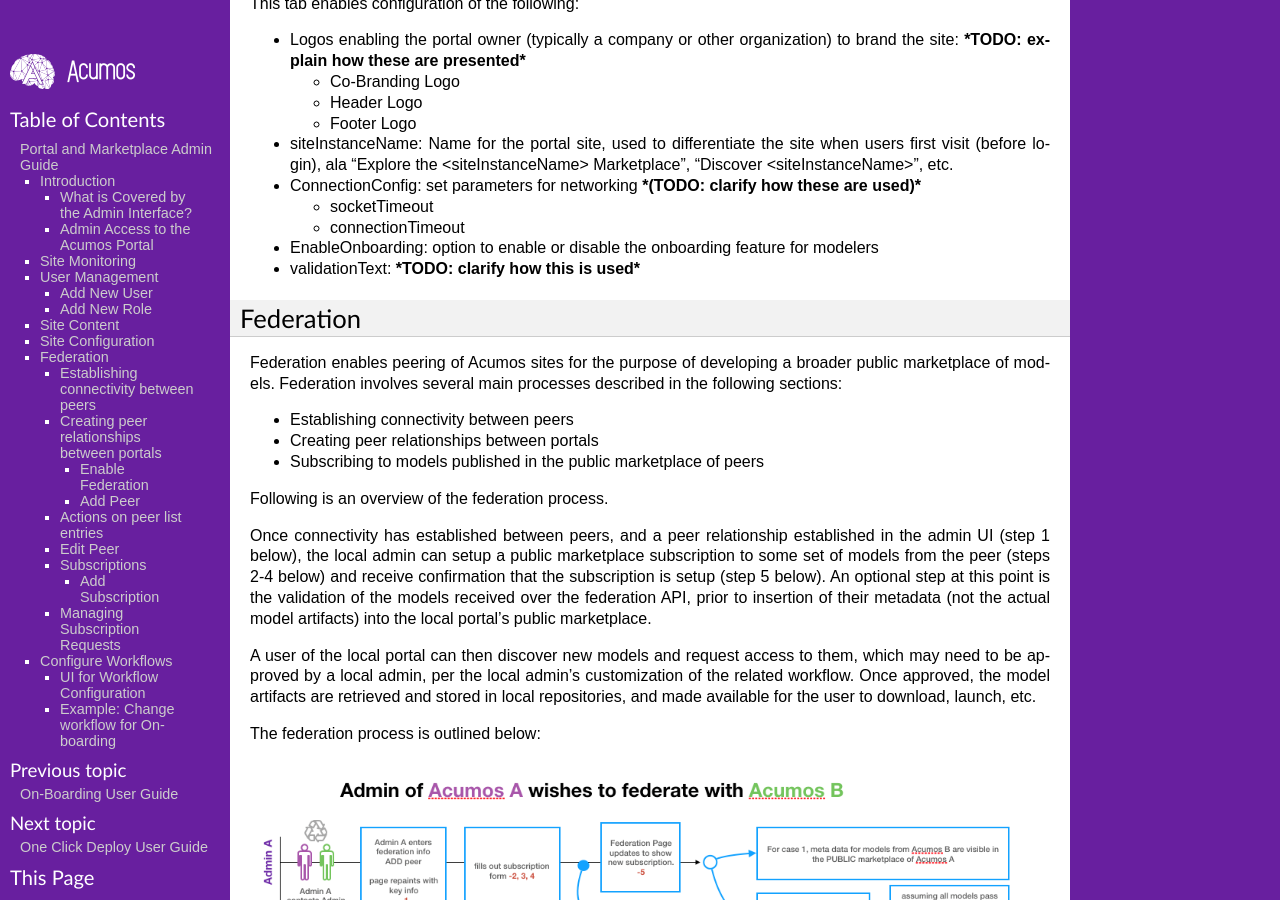
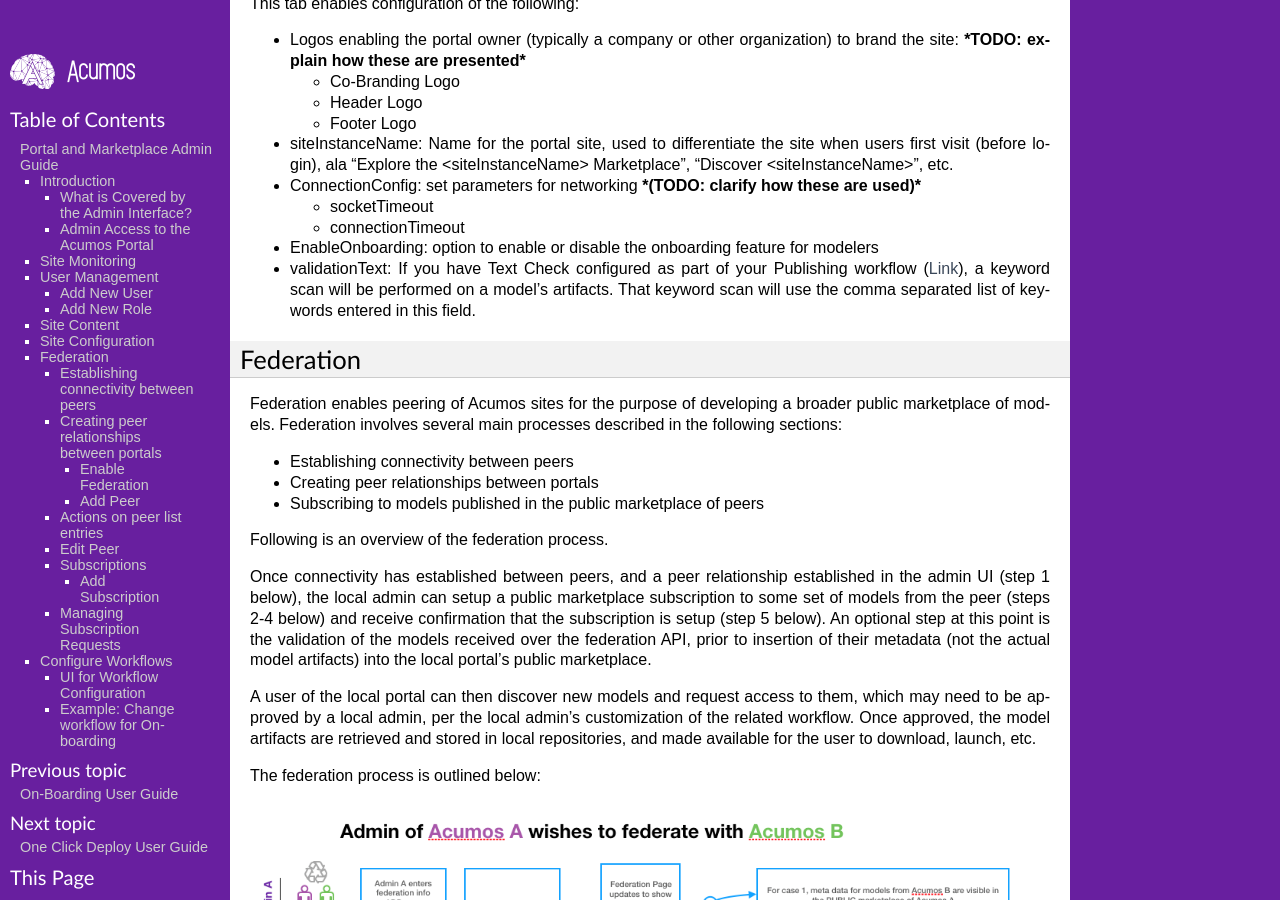
Before and after one commit to acumos/documentation, a Sphinx documentation site: the page built from docs/AcumosUser/portal-admin/user-guide.rst, in a window 1280 px wide and 900 px high, scrolled down 3059 px. Built offline with Sphinx 7.4.7, drawn with Linux system fonts in a browser that asks for light colours; pages that are not in the unit, such as notebooks, are missing from menus.

Commit message:
Add explanation of validationText label
Issue: ACUMOS-538

Change-Id: I0b1bff117b3b92638f04b1a618203c747c01f590
Signed-off-by: Aimee Ukasick <aimeeu.opensource@gmail.com>

```diff
--- a/docs/AcumosUser/portal-admin/user-guide.rst
+++ b/docs/AcumosUser/portal-admin/user-guide.rst
@@ -185,7 +185,7 @@
 -  EnableOnboarding: option to enable or disable the onboarding feature
    for modelers
 
--  validationText: ***TODO: clarify how this is used***
+-  validationText: If you have Text Check configured as part of your Publishing workflow (`Link <Configure Workflows>`_), a keyword scan will be performed on a model's artifacts. That keyword scan will use the comma separated list of keywords entered in this field.
 
 Federation
 ==========
@@ -254,7 +254,7 @@
    -  restarting their federation-gateway service, and verifying basic
       connectivity to the peer gateway.
 
-..
+.. note::
 
     See the ***(TODO: link to portal deployment guide)*** for details on
     these steps.
```
